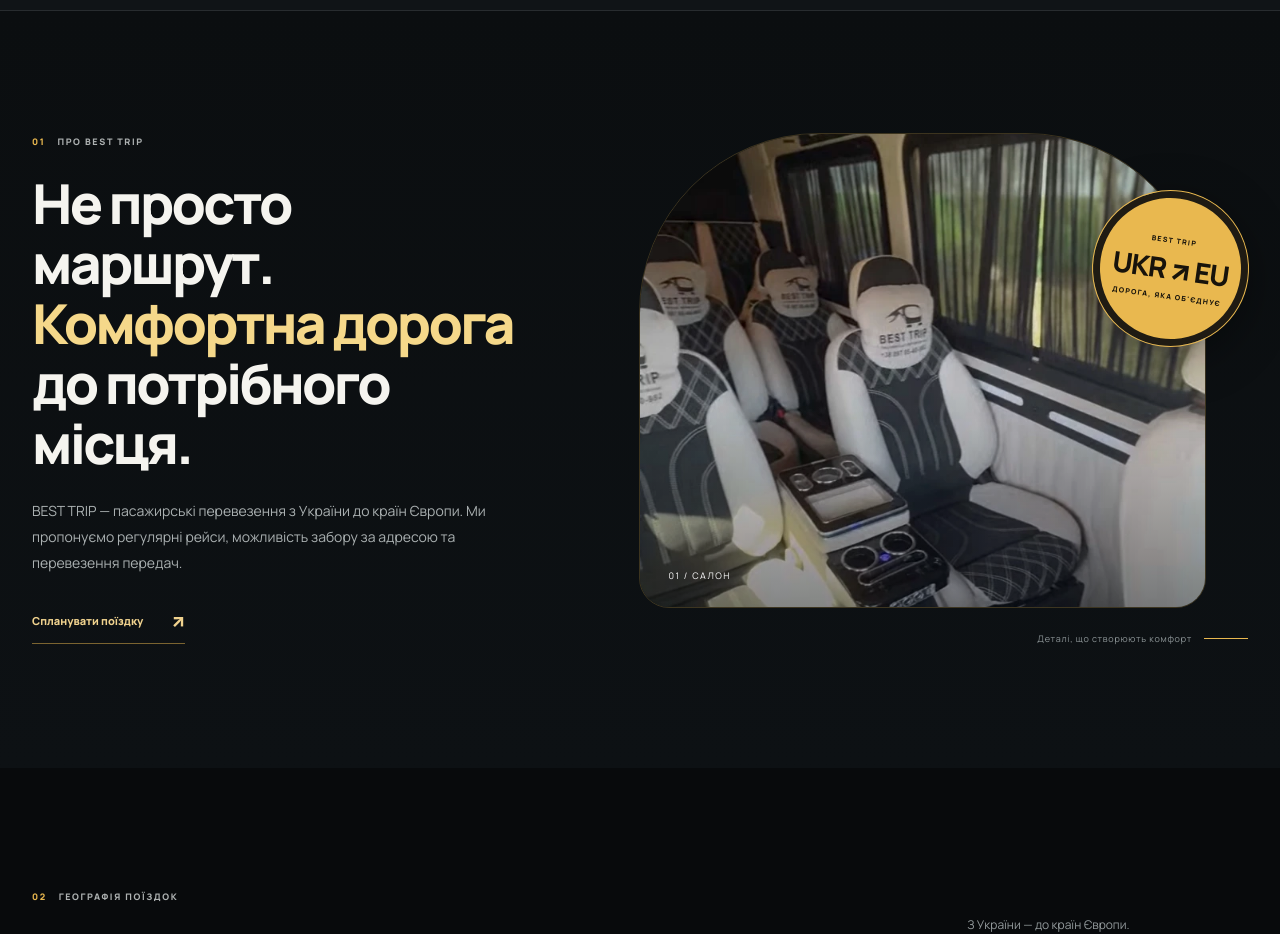
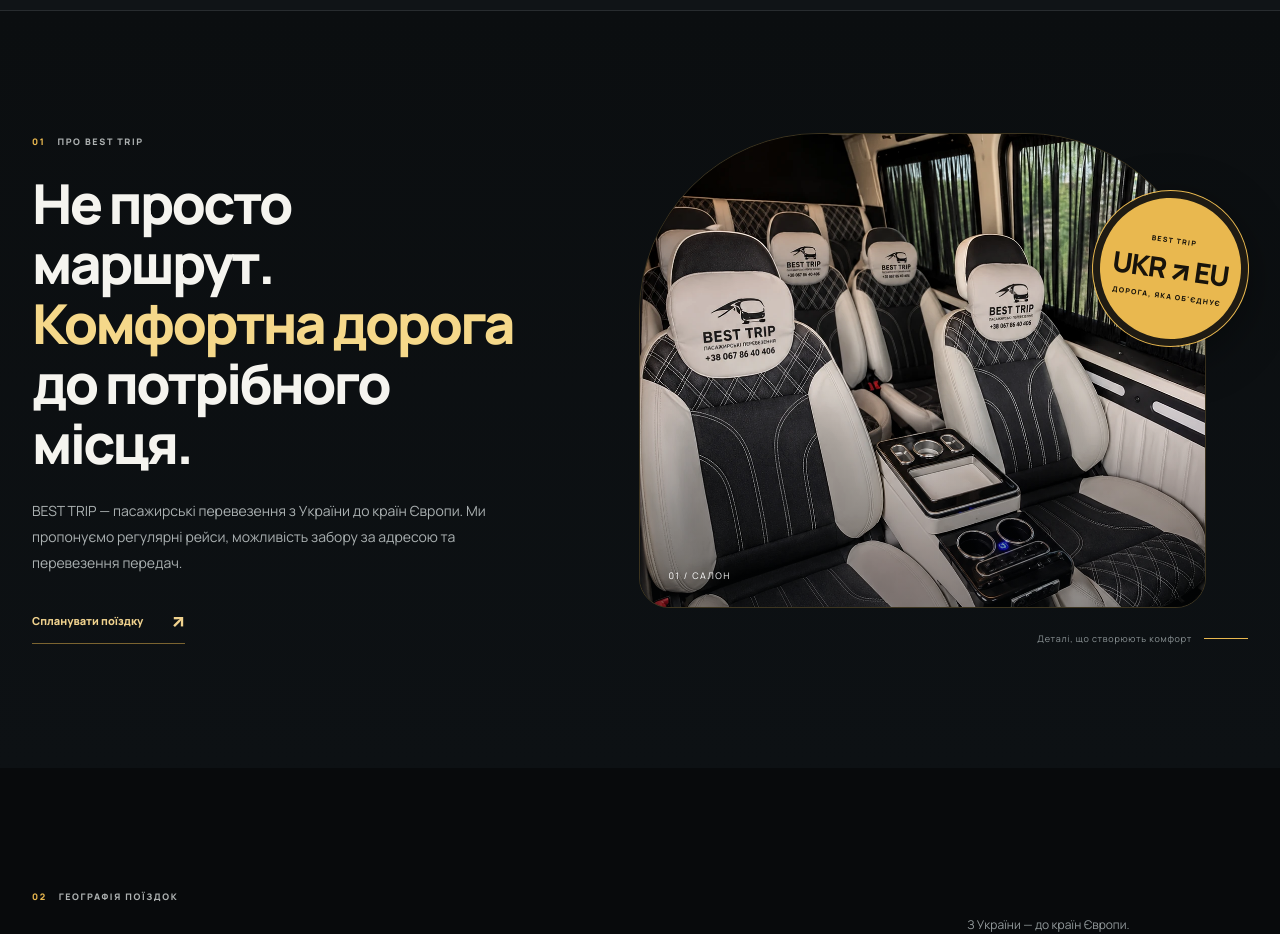
Before and after one commit to Mikhd5/best-trip, a plain HTML site: page index.html in a window 1280 px wide. Shown: the part 880-1814 px from the top of the page. Drawn offline with Linux system fonts and the light colour scheme.

Commit message:
Use enhanced BEST TRIP cabin photo

```diff
--- a/index.html
+++ b/index.html
@@ -79,7 +79,7 @@
           <a class="underlined-link" href="#booking">Спланувати поїздку <span>↗</span></a>
         </div>
         <div class="about-visual reveal">
-          <div class="about-photo-wrap"><img src="fleet-interior.webp" alt="Пасажирський салон мікроавтобуса BEST TRIP" loading="lazy"><span class="photo-corner">01 / САЛОН</span></div>
+          <div class="about-photo-wrap"><img src="fleet-interior-enhanced.webp" alt="Пасажирський салон мікроавтобуса BEST TRIP" loading="lazy"><span class="photo-corner">01 / САЛОН</span></div>
           <div class="about-stamp"><span class="stamp-top">BEST TRIP</span><span class="stamp-main">UKR <i>↗</i> EU</span><span class="stamp-bottom">ДОРОГА, ЯКА ОБ'ЄДНУЄ</span></div>
           <div class="about-caption"><span>Деталі, що створюють комфорт</span><span class="caption-line"></span></div>
         </div>
```
